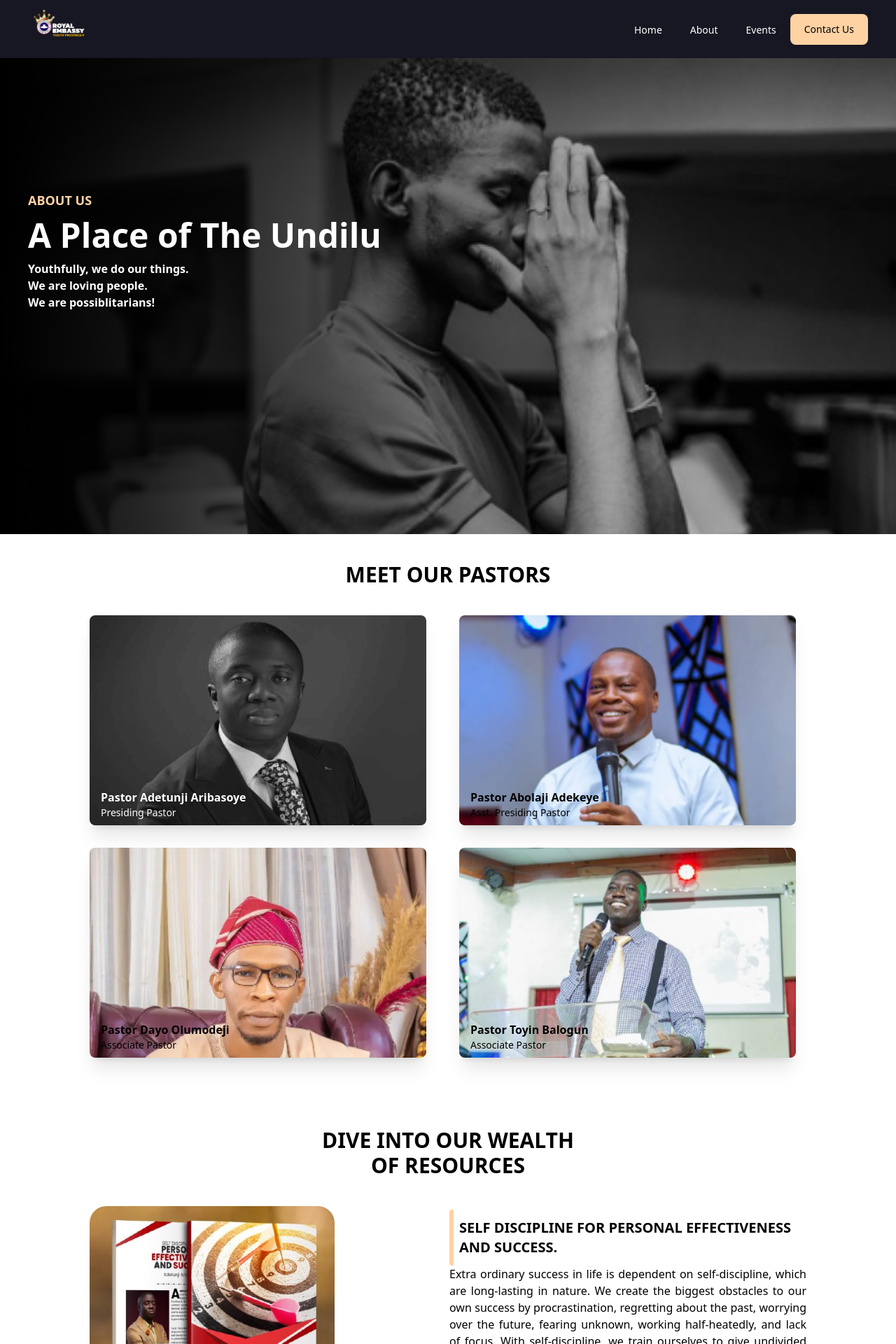
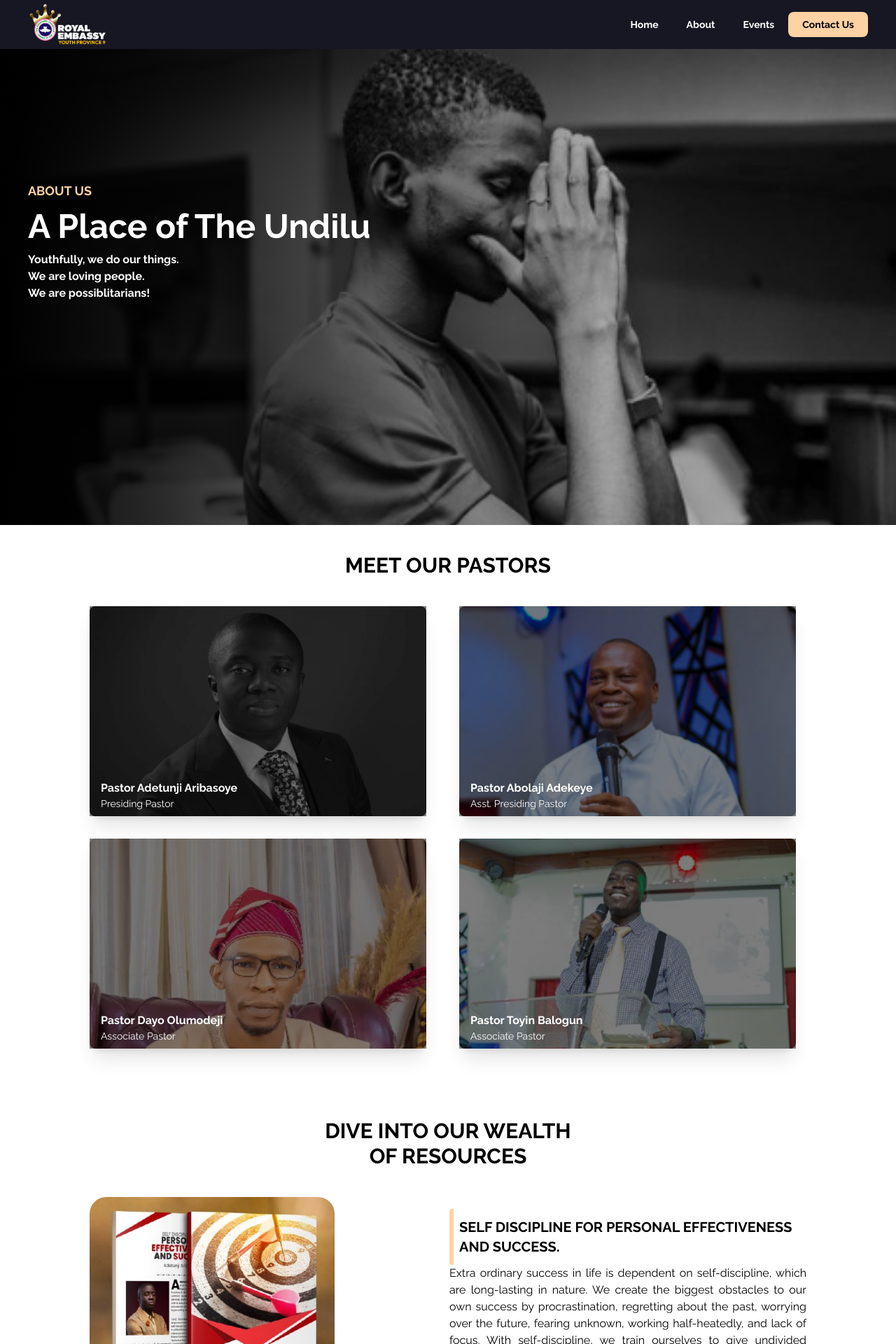
Before and after one commit to KuchiMercy/REM, a React (Vite) app: page /about in a window 1280 px wide. Shown: the top 1920 px of the page at 70% size. Built offline with nearby package versions, Linux system fonts and the light colour scheme.

Commit message:
Navbar update

```diff
--- a/index.html
+++ b/index.html
@@ -4,6 +4,9 @@
     <meta charset="UTF-8" />
     <link rel="icon" type="image/png" href="./src/assets/REM-logo.png" />
     <meta name="viewport" content="width=device-width, initial-scale=1.0" />
+    <link rel="preconnect" href="https://fonts.googleapis.com">
+<link rel="preconnect" href="https://fonts.gstatic.com" crossorigin>
+<link href="https://fonts.googleapis.com/css2?family=Raleway:ital,wght@0,100..900;1,100..900&display=swap" rel="stylesheet">
     <title>RCCG - Royal Embassy</title>
   </head>
   <body>
--- a/src/components/Navbar/Navbar.jsx
+++ b/src/components/Navbar/Navbar.jsx
@@ -2,7 +2,7 @@ import { useState } from "react";
 import { NavLink } from "react-router-dom";
 import { RiMenu3Fill } from "react-icons/ri";
 import { IoClose } from "react-icons/io5";
-import logo from "../../assets/REM-logo.png";
+import logo from "../../assets/REM-logo1.png";
 
 const Navbar = () => {
   const Links = [
@@ -16,8 +16,8 @@ const Navbar = () => {
     <div>
       <section className="flex justify-between items-center py-1 px-4 xl:px-10  w-full z-10 bg-[#161722]">
         {/* Logo */}
-        <div>
-          <img src={logo} width={100} alt="rem-logo" />
+        <div className="w-28 h-30">
+          <img src={logo} className="w-full h-full"  alt="rem-logo" />
         </div>
         {/* Navlinks */}
         <div
@@ -29,7 +29,7 @@ const Navbar = () => {
             {Links.map((link) => (
               <li
                 key={link.id}
-                className=" md:inline my-2 px-5 py-2 text-right text-sm text-white hover:text-[#ffd2a4] border-[#ffd2a4] md:focus:border-b-2 "
+                className=" md:inline my-2 px-5 py-2 text-right text-sm font-bold text-white hover:text-[#ffd2a4] border-[#ffd2a4] md:focus:border-b-2 "
               >
                 <NavLink to={link.link} onClick={() => setIsOpen(!isOpen)}>
                   {link.name}
@@ -42,7 +42,7 @@ const Navbar = () => {
             <NavLink
               to="/contact-us"
               onClick={() => setIsOpen(!isOpen)}
-              className="my-2 px-5 py-3 text-sm bg-[#ffd2a4] rounded-lg transition ease-in-out delay-150 hover:-translate-y-1 hover:scale-110 duration-300"
+              className="my-2 px-5 py-2 text-sm bg-[#ffd2a4] hover:bg-[#d68b3f] hover:text-white rounded-lg transition-all font-bold ease-in-out delay-150 hover:-translate-y-1 hover:scale-110 duration-300"
             >
               Contact Us
             </NavLink>
--- a/src/components/pages/About/AboutHeader.jsx
+++ b/src/components/pages/About/AboutHeader.jsx
@@ -27,16 +27,11 @@ const AboutHeader = () => {
         <span className="transition ease-in-out delay-150 hover:-translate-y-1 hover:scale-110 duration-300">
           <section
             data-aos="fade-up"
-            className="transition-all ease-in-out delay-150 hover:-translate-y-1 hover:scale-110 duration-300 w-[100%] md:w-[97%] shadow-xl"
+            className=" relative transition-all ease-in-out delay-150 hover:-translate-y-1 hover:scale-110 duration-300 w-[100%] md:w-[97%] shadow-xl"
           >
-            <div
-              data-aos="fade-up"
-              style={{ backgroundImage: `url(${tunji})` }}
-              className=" bg-cover  h-[350px] md:h-[300px] md:relative rounded-lg  "
-            >
-              <div
+             <div
                 data-aos="fade-up"
-                className=" text-white p-2 md:absolute md:px-4 md:bottom-0"
+                className=" text-white p-2 absolute bottom-0 left-0 z-[100000] md:px-4 md:bottom-0"
               >
                 <h4 data-aos="fade-up" className="font-bold">
                   Pastor Adetunji Aribasoye
@@ -45,20 +40,22 @@ const AboutHeader = () => {
                   Presiding Pastor
                 </p>
               </div>
+              <div className="absolute top-0 left-0 bg-black w-full h-full z-[1000] opacity-50"></div>
+
+            <div
+              data-aos="fade-up"
+              style={{ backgroundImage: `url(${tunji})` }}
+              className=" bg-cover  h-[350px] md:h-[300px] md:relative rounded-lg  "
+            >
+
             </div>
           </section>
         </span>
 
         {/* 2 */}
         <span className="transition ease-in-out delay-150 hover:-translate-y-1 hover:scale-110 duration-300">
-          <section data-aos="fade-up" className="w-[100%] md:w-[97%] shadow-xl">
-            <div className="">
-              <div
-                data-aos="fade-up"
-                style={{ backgroundImage: `url(${adekeye})` }}
-                className=" bg-cover h-[350px] md:h-[300px] md:relative rounded-lg "
-              >
-                <div className="p-2 md:absolute md:px-4 md:bottom-0">
+          <section data-aos="fade-up" className="relative w-[100%] md:w-[97%] shadow-xl">
+          <div className="p-2 text-white absolute bottom-0 left-0 z-[100000] md:absolute md:px-4 md:bottom-0">
                   <h4 data-aos="fade-up" className="font-bold">
                     Pastor Abolaji Adekeye
                   </h4>
@@ -66,6 +63,15 @@ const AboutHeader = () => {
                     Asst. Presiding Pastor
                   </p>
                 </div>
+          <div className="absolute top-0 left-0 bg-black w-full h-full z-[1000] opacity-50"></div>
+
+            <div className="">
+              <div
+                data-aos="fade-up"
+                style={{ backgroundImage: `url(${adekeye})` }}
+                className=" bg-cover h-[350px] md:h-[300px] md:relative rounded-lg "
+              >
+
               </div>
             </div>
             <div>{/* Social Media */}</div>
@@ -78,13 +84,7 @@ const AboutHeader = () => {
             data-aos="fade-up"
             className=" w-[100%] md:w-[97%] shadow-xl"
           >
-            <div className="">
-              <div
-                data-aos="fade-up"
-                style={{ backgroundImage: `url(${dayo})` }}
-                className=" bg-cover h-[350px] md:h-[300px] md:relative rounded-lg "
-              >
-                <div className="p-2 md:absolute md:px-4 md:bottom-0">
+            <div className="p-2 text-white absolute left-0 bottom-0 z-[1000000] md:absolute md:px-4 md:bottom-0">
                   <h4 data-aos="fade-up" className="font-bold">
                     Pastor Dayo Olumodeji{" "}
                   </h4>
@@ -92,6 +92,15 @@ const AboutHeader = () => {
                     Associate Pastor
                   </p>
                 </div>
+                      <div className="absolute top-0 left-0 bg-black w-full h-full z-[1000] opacity-50"></div>
+
+            <div className="">
+              <div
+                data-aos="fade-up"
+                style={{ backgroundImage: `url(${dayo})` }}
+                className=" bg-cover h-[350px] md:h-[300px] md:relative rounded-lg "
+              >
+
               </div>
             </div>
           </section>
@@ -100,13 +109,7 @@ const AboutHeader = () => {
         {/* 4 */}
         <span className="transition ease-in-out delay-150 hover:-translate-y-1 hover:scale-110 duration-300">
           <section data-aos="fade-up" className="shadow-xl w-[100%] md:w-[97%]">
-            <div className="">
-              <div
-                data-aos="fade-up"
-                style={{ backgroundImage: `url(${balogun})` }}
-                className=" bg-cover  h-[350px] md:h-[300px] md:relative rounded-lg "
-              >
-                <div className=" p-2 md:absolute md:px-4 md:bottom-0">
+          <div className=" p-2 absolute bottom-0 left-0 z-[100000] text-white  md:px-4 md:bottom-0">
                   <h4 data-aos="fade-up" className="font-bold">
                     Pastor Toyin Balogun
                   </h4>
@@ -114,6 +117,15 @@ const AboutHeader = () => {
                     Associate Pastor
                   </p>
                 </div>
+                <div className="absolute top-0 left-0 bg-black w-full h-full z-[1000] opacity-50"></div>
+
+            <div className="">
+              <div
+                data-aos="fade-up"
+                style={{ backgroundImage: `url(${balogun})` }}
+                className=" bg-cover  h-[350px] md:h-[300px] md:relative rounded-lg "
+              >
+
               </div>
             </div>
           </section>
--- a/src/index.css
+++ b/src/index.css
@@ -1,3 +1,8 @@
 @tailwind base;
 @tailwind components;
 @tailwind utilities;
+
+
+body {
+    font-family: "Raleway", sans-serif;
+}
```
Also changed, not shown: src/components/pages/Home/HomeOne.jsx (+8 -2 lines), src/assets/REM-logo-removebg-preview.png (added), src/assets/REM-logo1.png (added).
